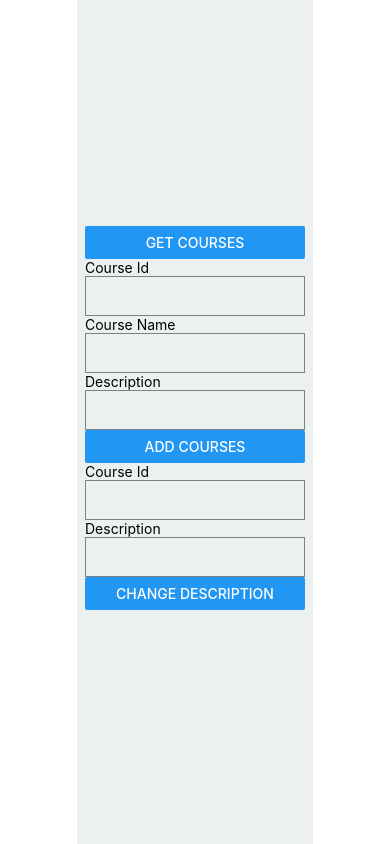
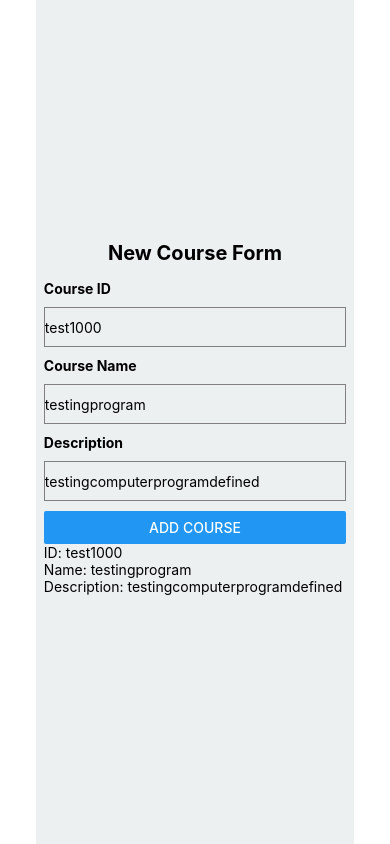
Before and after one commit to phuan516/Exercise3-4-Frontend, a React Native app: screen / in a window 390 px wide. Built offline with nearby package versions, Linux system fonts and the light colour scheme.

Commit message:
Modified and added course function

```diff
--- a/components/courses.jsx
+++ b/components/courses.jsx
@@ -5,7 +5,7 @@ import Constants from "expo-constants";
 // You can import from local files
 
 // or any pure javascript modules available in npm
-
+/*
 export default function Courses() {
   const [course, setCourse] = React.useState();
   const [id, setId] = React.useState();
@@ -13,6 +13,7 @@ export default function Courses() {
   const [description, setDescription] = React.useState();
   const [changeId, setChangeId] = React.useState();
   const [newDescription, setNewDescription] = React.useState();
+
 
   const getCourses = () => {
     const url = "https://excerise.uc.r.appspot.com/courses";
@@ -36,6 +37,7 @@ export default function Courses() {
 
   return (
     <View style={styles.container}>
+
       <Button title="Get Courses" onPress={() => getCourses()} />
       <Text>{course}</Text>
       <Text>Course Id</Text>
@@ -45,6 +47,12 @@ export default function Courses() {
         value={id}
       />
 
+      <Text>Course ID</Text>
+      <TextInput
+        style={styles.text}
+        onChangeText={(text) => setId(text)}
+        value={id}
+      />
       <Text>Course Name</Text>
       <TextInput
         style={styles.text}
@@ -79,6 +87,74 @@ export default function Courses() {
     </View>
   );
 }
+*/
+
+const addCourse = () => {
+  const [id, setId] = React.useState('test1000');
+  const [name, setName] = React.useState('testingprogram');
+  const [description, setDescription] = React.useState('testingcomputerprogramdefined');
+
+  function insertData(input_id, input_name, input_description){
+
+    let url = "https://se-api-demo.uc.r.appspot.com/courses/";
+
+
+    fetch(url, {
+      method: 'post',
+      headers: {
+        "Content-type": "application/json"
+      },
+      body: JSON.stringify({
+        "course_id":input_id,
+        "course_name":input_name,
+        "description":input_description,
+      })
+    })
+    .catch(function (error) {
+      console.log(error);
+    });
+ }
+
+  return (
+    <View style={styles.container}>
+
+    <Text style={{textAlign: "center", marginBottom: 15,fontSize: 20, fontWeight:"bolder"}}> New Course Form </Text>
+    <Text style={{marginBottom: 10, fontWeight:"bolder"}}>Course ID</Text>
+      <TextInput
+        style={styles.text}
+        placeholder="Enter course ID"
+        value={id}
+        onChangeText={(text) => setId(text)}
+
+      />
+      <Text style={{marginBottom: 10, fontWeight:"bolder"}}>Course Name</Text>
+      <TextInput
+        style={styles.text}
+        placeholder="Enter course name"
+        value={name}
+        onChangeText={(text) => setName(text)}
+
+      />
+      <Text style={{marginBottom: 10, fontWeight:"bolder"}}>Description</Text>
+      <TextInput
+        style={styles.text}
+        placeholder="Enter course description"
+        value={description}
+        onChangeText={(text) => setDescription(text)}
+
+      />
+      <Button title="Add Course" onPress={() => {
+        insertData(id, name, description)
+      }}/>
+      <Text>ID: {id}</Text>
+      <Text>Name: {name}</Text>
+      <Text>Description: {description} </Text>
+
+    </View>
+  );
+};
+
+
 
 const styles = StyleSheet.create({
   container: {
@@ -92,5 +168,8 @@ const styles = StyleSheet.create({
     height: 40,
     borderColor: "gray",
     borderWidth: 1,
+    marginBottom: 10,
   },
 });
+
+export default addCourse;
```
